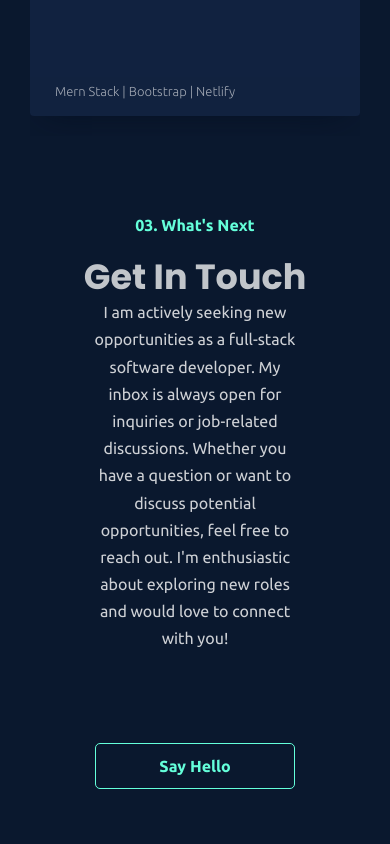
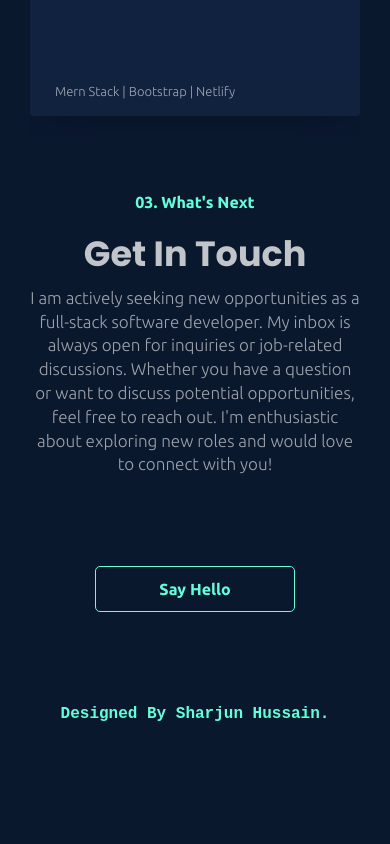
Before and after one commit to Sharjun-Hussain/Portfolio-Sharjun-Hussain, a React (Vite) app: page / in a window 390 px wide. Shown: the part 4320-5164 px from the top of the page. After the commit the page ends 5076 px from the top, so only its background shows below. Built offline with nearby package versions, Linux system fonts and the light colour scheme.

Commit message:
Changing Some UI Design through CSS

```diff
--- a/src/App.css
+++ b/src/App.css
@@ -292,8 +292,8 @@ transform: translateY(10px);
 
 .contact-text{
   padding-inline: 90px !important;
-  font-size: 16px;
-  line-height: 1.7;
+  font-size: 18px;
+  line-height: 1.9;
   text-align: center;
   font-weight: 400;
   color: var(--normal-color) !important;
@@ -407,9 +407,26 @@ transform: translateY(10px);
 
   /* Contact Section */
 
-
+  .contact-section{
+    margin-top: 50px;
+    height: auto !important;
+    padding-inline: 30px !important;
+  }
   .big-heading-Contact{
     font-size: 35px;
 
   }
+
+  .contact-text{
+    padding: 0px !important;
+    line-height: 1.4;
+    opacity: 0.6;
+    font-weight: 300;
+    font-size: 17px;
+
+  }
+
+  .contact-section .heading{
+    padding-top: 28px !important;
+  }
 }
--- a/src/Components/Contact.jsx
+++ b/src/Components/Contact.jsx
@@ -6,16 +6,15 @@ import { Col, Container, Row } from "react-bootstrap";
 
 const Contact = () => {
   return (
-    <div >
+    <div>
       <div className="contact-section">
         <motion.div
           initial={{ opacity: 0, y: 0 }}
           whileInView={{ opacity: 1, y: -20 }}
           transition={{ duration: 1 }}
-
         >
           {/* <div>Side element</div> */}
-        <Container id="contact" >
+          <Container id="contact">
             <Row>
               <Col>
                 <div className="heading text-center  ">
@@ -32,13 +31,10 @@ const Contact = () => {
 
         <Container>
           <Row>
-          <h2
-            className="big-heading-Contact text-center opacity-75  text-capitalize "
-            style={{ MarginTop: "-100px" }}
-          >
+            <h2 className="big-heading-Contact text-center opacity-75  text-capitalize ">
               Get In Touch
             </h2>
-          <div className="contact-text">
+            <div className="contact-text mt-3">
               I am actively seeking new opportunities as a full-stack software
               developer. My inbox is always open for inquiries or job-related
               discussions. Whether you have a question or want to discuss
@@ -47,7 +43,9 @@ const Contact = () => {
             </div>
 
             <div className="pt-5 d-flex  justify-content-center ">
-            <a className="button" href="mailto:mrjoon005@gmail.com">Say Hello</a>
+              <a className="button" href="mailto:mrjoon005@gmail.com">
+                Say Hello
+              </a>
             </div>
           </Row>
         </Container>
@@ -55,7 +53,6 @@ const Contact = () => {
 
       <div className="footer d-flex justify-content-center pb-5">
         Designed By Sharjun Hussain.
-
       </div>
     </div>
   );
```
Lines whose indentation alone changed are shown as unchanged.
